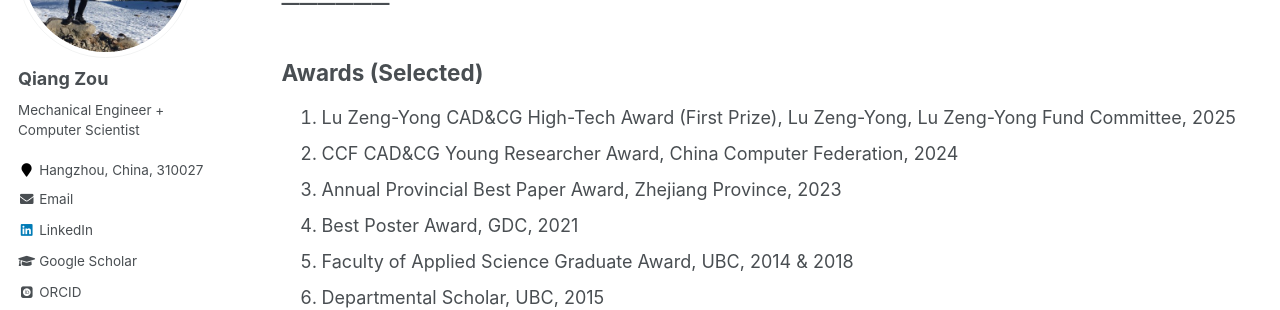
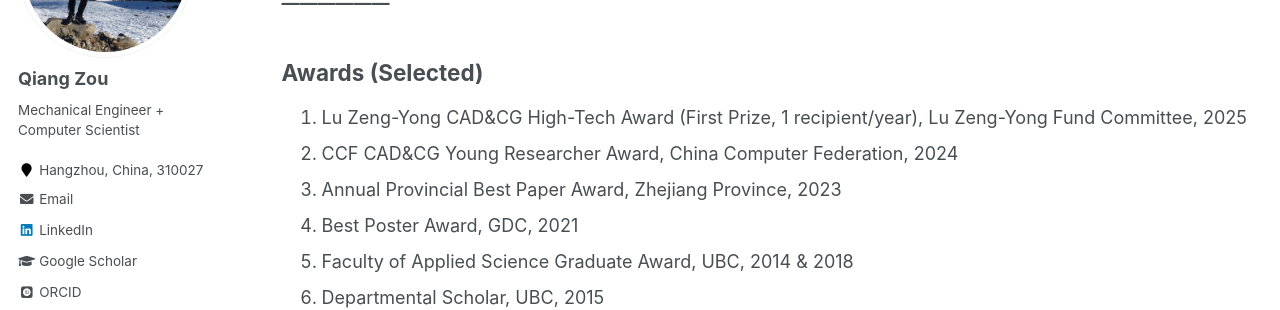
Before and after one commit to Qiang-Zou/Qiang-Zou.github.io, a Jekyll site: the page built from _pages/research.md, in a window 1280 px wide and 900 px high, scrolled down 1964 px. Shown: the part 153-463 px from the top of the window. Built offline with Jekyll 4.4.1, drawn with Linux system fonts in a browser that asks for light colours; some web fonts are replaced; formulas are drawn with MathJax 3.

Commit message:
Update research.md

```diff
--- a/_pages/research.md
+++ b/_pages/research.md
@@ -94,7 +94,7 @@ See [Google Scholar](https://scholar.google.com/citations?user=9FwFNqAAAAAJ&hl=e
 
 
 ## Awards (Selected)
-1. Lu Zeng-Yong CAD&CG High-Tech Award (First Prize), Lu Zeng-Yong, Lu Zeng-Yong Fund Committee, 2025
+1. Lu Zeng-Yong CAD&CG High-Tech Award (First Prize, 1 recipient/year), Lu Zeng-Yong Fund Committee, 2025
 1. CCF CAD&CG Young Researcher Award, China Computer Federation, 2024
 1. Annual Provincial Best Paper Award, Zhejiang Province, 2023
 1. Best Poster Award, GDC, 2021
```
